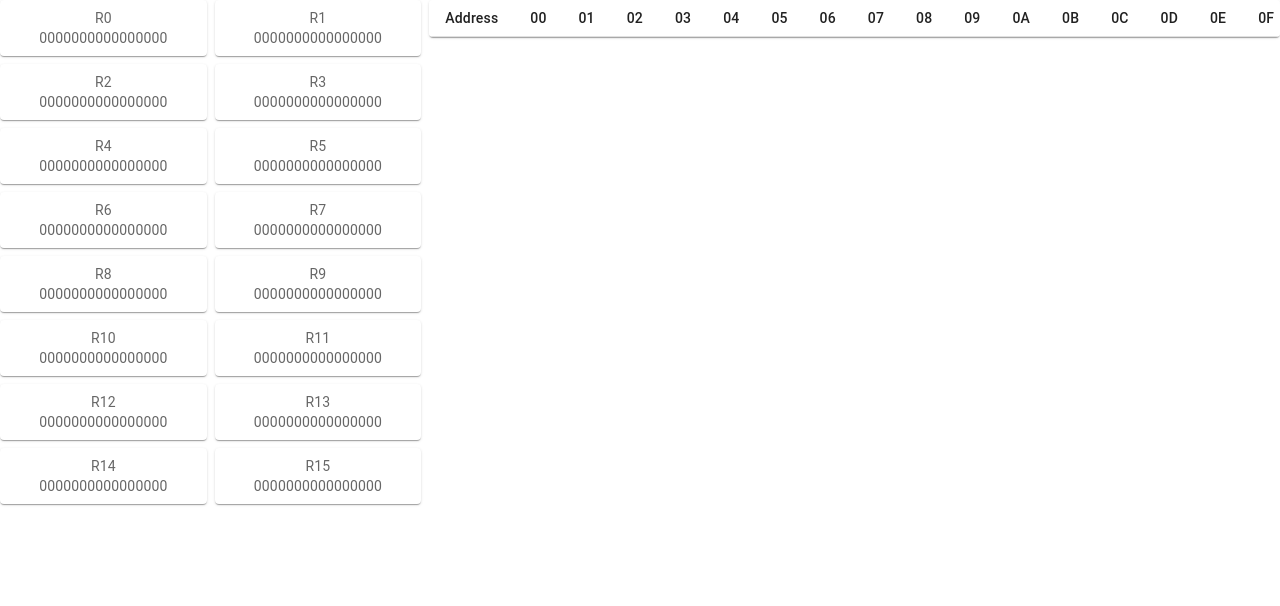
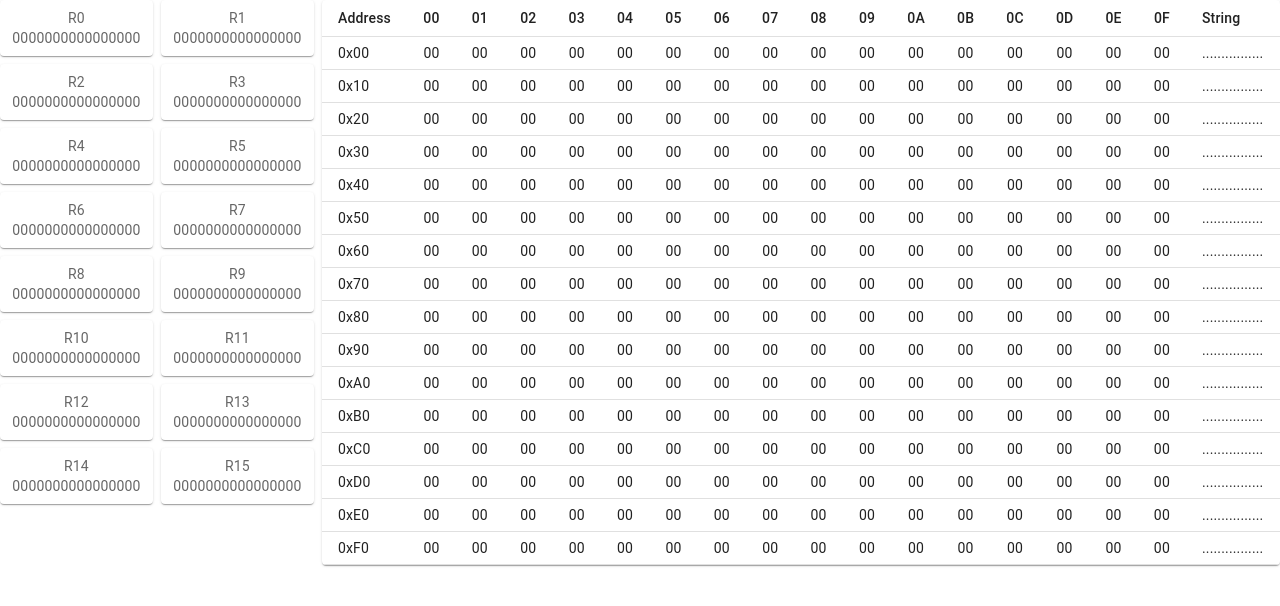
Before and after one commit to zledtriac/CDP1802Emu, a React (Create React App) app in the folder cdp1802app/: page / in a window 1280 px wide. Shown: the top 606 px of the page. Built offline with nearby package versions, Linux system fonts and the light colour scheme.

Commit message:
Started to write the cpu core, and modified the MemoryView and the RegisterGrid functions

```diff
--- a/cdp1802app/src/App.js
+++ b/cdp1802app/src/App.js
@@ -1,26 +1,28 @@
-import './App.css';
+//import './App.css';
 
 import * as React from 'react';
 import { styled } from '@mui/material/styles';
 import Box from '@mui/material/Box';
 import Paper from '@mui/material/Paper';
 import Grid from '@mui/material/Grid';
+import CssBaseline from '@mui/material/CssBaseline';
 
 import RegisterGrid from './RegisterGrid';
 import MemoryView from './MemoryView';
 
-let ram_array = Array(16).fill(0);
+const cdp = require("./cdp/cdp1802");
 
 function App() {
   return (
     <div className="App">
+        <CssBaseline />
         <Box>
-            <Grid container columns={3} spacing={1} >
+            <Grid container columns={4} spacing={1} >
                 <Grid item xs={1} >
-                    <RegisterGrid ram_array={ram_array} />
+                    <RegisterGrid regs={cdp.getRegisters()} />
                 </Grid>
-                <Grid item xs={2} >
-                    <MemoryView />
+                <Grid item xs={3} >
+                    <MemoryView mem={cdp.getMemory()} />
                 </Grid>
             </Grid>
         </Box>
--- a/cdp1802app/src/MemoryView.js
+++ b/cdp1802app/src/MemoryView.js
@@ -2,25 +2,41 @@
 import * as React from 'react';
 import Table from '@mui/material/Table';
 import TableBody from '@mui/material/TableBody';
-import TableCell from '@mui/material/TableCell';
+import TableCell, { tableCellClasses } from '@mui/material/TableCell';
 import TableContainer from '@mui/material/TableContainer';
 import TableHead from '@mui/material/TableHead';
 import TableRow from '@mui/material/TableRow';
 import Paper from '@mui/material/Paper';
 import Box from '@mui/material/Box';
+import { styled } from '@mui/material/styles';
 
-export default function MemoryView() {
+export default function MemoryView(props) {
 
     let hex_columns = [];
+    let rows = [];
 
     for(let i = 0; i<16; i++) {
-        hex_columns.push(<TableCell>{i.toString(16).toUpperCase().padStart(2, "0")}</TableCell>);
+        hex_columns.push(<TableCell align="center" >{i.toString(16).toUpperCase().padStart(2, "0")}</TableCell>);
+    }
+
+    for(let y = 0; y < 16; y++) {
+        let line = [];
+        for(let x = 0; x < 16; x++) {
+            line.push(<TableCell align="center" key={`row${y}c${x}`} >{props.mem[(y * 16) + x].toString(16).toUpperCase().padStart(2, "0")}</TableCell>);
+        }
+        rows.push(
+            <TableRow>
+                <TableCell key={`rown${y}`}>{`0x${(y * 16).toString(16).toUpperCase().padStart(2, "0")}`}</TableCell>
+                {line}
+                <TableCell>{"................"}</TableCell>
+            </TableRow>
+        );
     }
 
     return (
         <Box>
         <TableContainer component={Paper} >
-            <Table sx={{ minWidth: 650 }} size="small" >
+            <Table sx={{ minWidth: 300, fontSize: 12 }} size="small" >
                 <TableHead>
                     <TableRow>
                         <TableCell>Address</TableCell>
@@ -28,6 +44,9 @@ export default function MemoryView() {
                         <TableCell>String</TableCell>
                     </TableRow>
                 </TableHead>
+                <TableBody>
+                    {rows}
+                </TableBody>
             </Table>
         </TableContainer>
         </Box>
--- a/cdp1802app/src/RegisterGrid.js
+++ b/cdp1802app/src/RegisterGrid.js
@@ -8,8 +8,8 @@ export default function RegisterGrid(props) {
 
     let blocks = [];
 
-    for(let i = 0; i < props.ram_array.length; i++) {
-        blocks.push(<RegisterBlock index={i} value={props.ram_array[i]} />)
+    for(let i = 0; i < props.regs.R.length; i++) {
+        blocks.push(<RegisterBlock key={`reg${i}`} index={i} value={props.regs.R[i]} />)
     }
 
     return (
--- /dev/null
+++ b/cdp1802app/src/cdp/cdp1802.js
@@ -0,0 +1,29 @@
+
+let registers = {
+    R: Array(16).fill(0),
+    D: 0,
+    DF: 0,
+    I: 0,
+    N: 0,
+    X: 0,
+    B: 0,
+    P: 0,
+    T: 0,
+    IE: 0,
+    Q: 0
+};
+
+let memory = Array(256).fill(0);
+
+const getRegisters = function() {
+    return registers;
+};
+
+const getMemory = function() {
+    return memory;
+};
+
+module.exports = {
+    getRegisters: getRegisters,
+    getMemory: getMemory
+};
```
